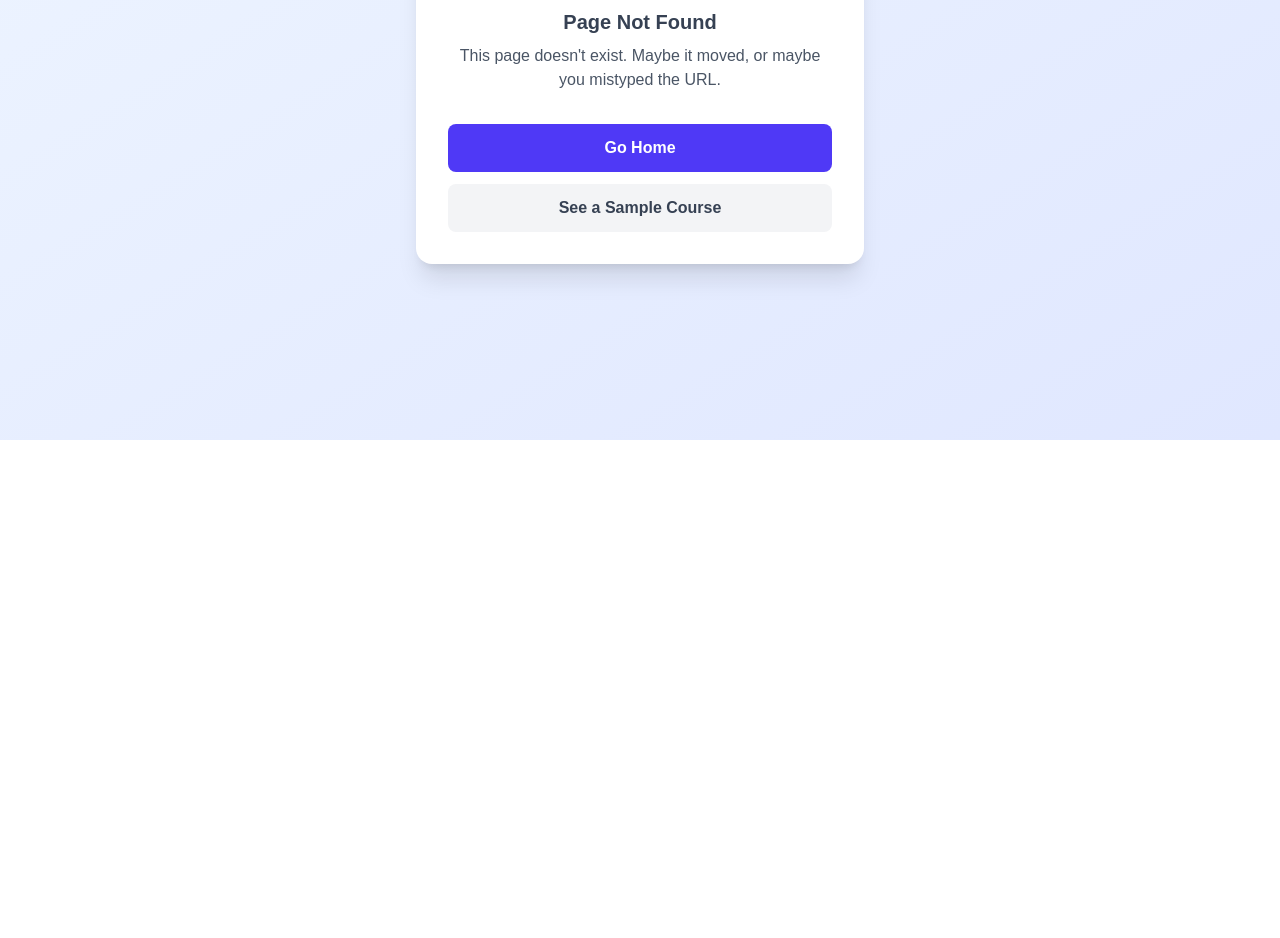
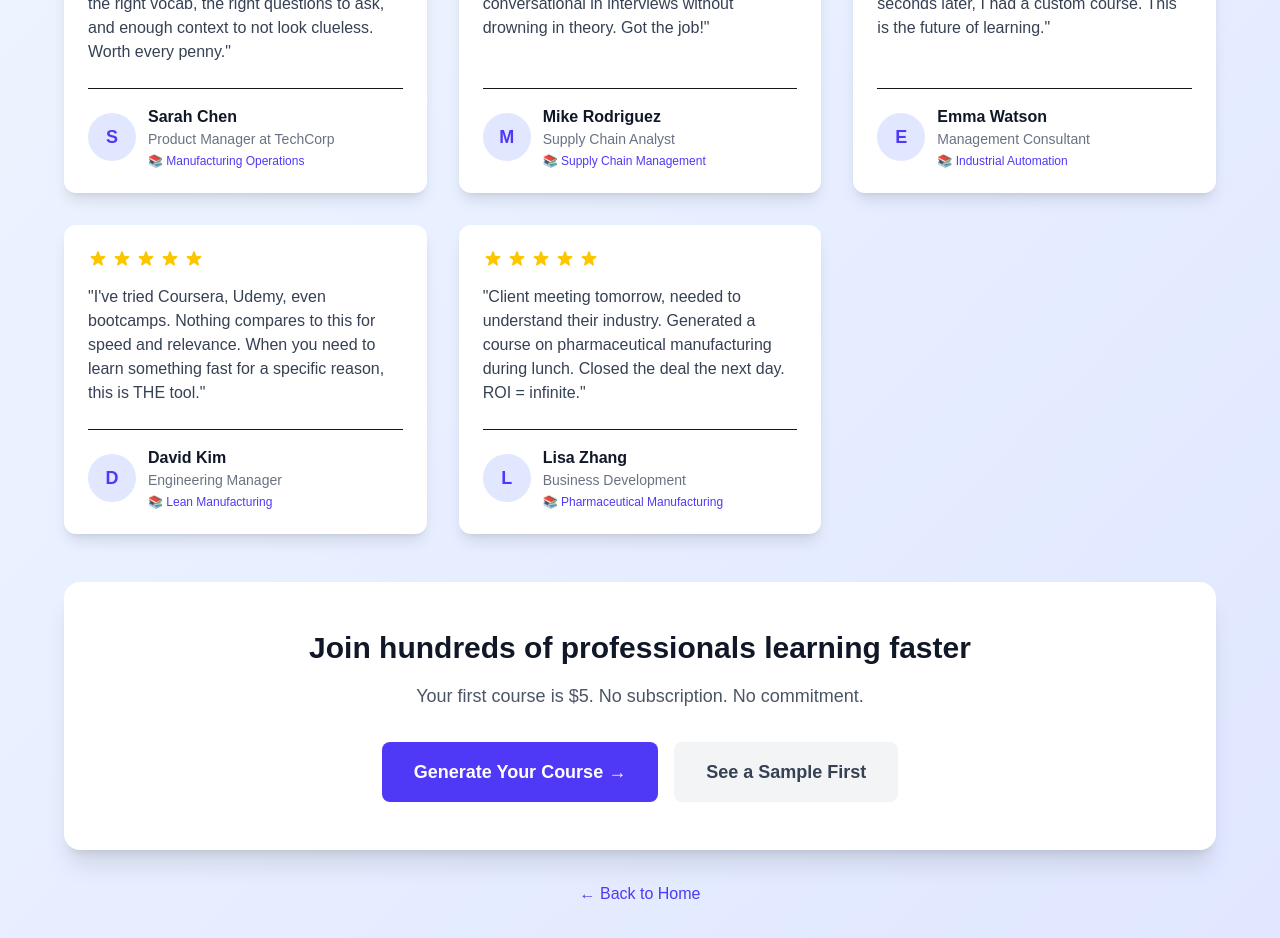
Before and after one commit to rahul-dcosta/adaptive-courses, a Next.js app in the folder app/: page /testimonials in a window 1280 px wide. Before the commit this address had no page. Shown: the part 360-1298 px from the top of the page. Before the commit the page ends 800 px from the top, so only its background shows below. Built offline with nearby package versions, Linux system fonts and the light colour scheme.

Commit message:
Add testimonials page and comprehensive helper utilities

```diff
--- /dev/null
+++ b/app/app/testimonials/page.tsx
@@ -0,0 +1,122 @@
+export default function TestimonialsPage() {
+  const testimonials = [
+    {
+      name: "Sarah Chen",
+      title: "Product Manager at TechCorp",
+      photo: null,
+      quote: "I had a factory tour in 24 hours and knew nothing about manufacturing. Adaptive Courses gave me exactly what I needed - the right vocab, the right questions to ask, and enough context to not look clueless. Worth every penny.",
+      rating: 5,
+      topic: "Manufacturing Operations"
+    },
+    {
+      name: "Mike Rodriguez",
+      title: "Supply Chain Analyst",
+      photo: null,
+      quote: "I was switching careers from marketing to supply chain. The 'Ask good questions' goal was perfect - I learned enough to sound conversational in interviews without drowning in theory. Got the job!",
+      rating: 5,
+      topic: "Supply Chain Management"
+    },
+    {
+      name: "Emma Watson",
+      title: "Management Consultant",
+      photo: null,
+      quote: "The button-based questions felt like magic. It knew exactly what I needed without me having to explain my entire situation. 30 seconds later, I had a custom course. This is the future of learning.",
+      rating: 5,
+      topic: "Industrial Automation"
+    },
+    {
+      name: "David Kim",
+      title: "Engineering Manager",
+      photo: null,
+      quote: "I've tried Coursera, Udemy, even bootcamps. Nothing compares to this for speed and relevance. When you need to learn something fast for a specific reason, this is THE tool.",
+      rating: 5,
+      topic: "Lean Manufacturing"
+    },
+    {
+      name: "Lisa Zhang",
+      title: "Business Development",
+      photo: null,
+      quote: "Client meeting tomorrow, needed to understand their industry. Generated a course on pharmaceutical manufacturing during lunch. Closed the deal the next day. ROI = infinite.",
+      rating: 5,
+      topic: "Pharmaceutical Manufacturing"
+    }
+  ];
+
+  return (
+    <div className="min-h-screen bg-gradient-to-br from-blue-50 to-indigo-100 py-16 px-4">
+      <div className="max-w-6xl mx-auto">
+        <div className="text-center mb-16">
+          <h1 className="text-4xl md:text-5xl font-bold text-gray-900 mb-4">
+            What Our Users Say
+          </h1>
+          <p className="text-xl text-gray-600">
+            Real results from professionals who needed to learn fast
+          </p>
+        </div>
+
+        <div className="grid md:grid-cols-2 lg:grid-cols-3 gap-8 mb-12">
+          {testimonials.map((testimonial, idx) => (
+            <div key={idx} className="bg-white rounded-xl shadow-lg p-6 flex flex-col">
+              {/* Stars */}
+              <div className="flex gap-1 mb-4">
+                {[...Array(testimonial.rating)].map((_, i) => (
+                  <svg key={i} className="w-5 h-5 text-yellow-400" fill="currentColor" viewBox="0 0 20 20">
+                    <path d="M9.049 2.927c.3-.921 1.603-.921 1.902 0l1.07 3.292a1 1 0 00.95.69h3.462c.969 0 1.371 1.24.588 1.81l-2.8 2.034a1 1 0 00-.364 1.118l1.07 3.292c.3.921-.755 1.688-1.54 1.118l-2.8-2.034a1 1 0 00-1.175 0l-2.8 2.034c-.784.57-1.838-.197-1.539-1.118l1.07-3.292a1 1 0 00-.364-1.118L2.98 8.72c-.783-.57-.38-1.81.588-1.81h3.461a1 1 0 00.951-.69l1.07-3.292z" />
+                  </svg>
+                ))}
+              </div>
+
+              {/* Quote */}
+              <blockquote className="text-gray-700 mb-6 flex-1">
+                "{testimonial.quote}"
+              </blockquote>
+
+              {/* Author */}
+              <div className="flex items-center gap-3 pt-4 border-t">
+                <div className="w-12 h-12 bg-indigo-100 rounded-full flex items-center justify-center text-indigo-600 font-bold text-lg">
+                  {testimonial.name[0]}
+                </div>
+                <div>
+                  <p className="font-semibold text-gray-900">{testimonial.name}</p>
+                  <p className="text-sm text-gray-500">{testimonial.title}</p>
+                  <p className="text-xs text-indigo-600 mt-1">📚 {testimonial.topic}</p>
+                </div>
+              </div>
+            </div>
+          ))}
+        </div>
+
+        {/* CTA */}
+        <div className="bg-white rounded-2xl shadow-xl p-8 md:p-12 text-center">
+          <h2 className="text-3xl font-bold text-gray-900 mb-4">
+            Join hundreds of professionals learning faster
+          </h2>
+          <p className="text-lg text-gray-600 mb-8">
+            Your first course is $5. No subscription. No commitment.
+          </p>
+          <div className="flex gap-4 justify-center flex-wrap">
+            <a
+              href="/"
+              className="bg-indigo-600 text-white font-semibold px-8 py-4 rounded-lg hover:bg-indigo-700 transition text-lg"
+            >
+              Generate Your Course →
+            </a>
+            <a
+              href="/sample"
+              className="bg-gray-100 text-gray-700 font-semibold px-8 py-4 rounded-lg hover:bg-gray-200 transition text-lg"
+            >
+              See a Sample First
+            </a>
+          </div>
+        </div>
+
+        {/* Back */}
+        <div className="mt-8 text-center">
+          <a href="/" className="text-indigo-600 hover:text-indigo-700 font-medium">
+            ← Back to Home
+          </a>
+        </div>
+      </div>
+    </div>
+  );
+}
--- /dev/null
+++ b/app/lib/helpers.ts
@@ -0,0 +1,159 @@
+// General helper utilities
+
+export function formatDate(date: Date | string): string {
+  const d = typeof date === 'string' ? new Date(date) : date;
+  return d.toLocaleDateString('en-US', {
+    year: 'numeric',
+    month: 'long',
+    day: 'numeric'
+  });
+}
+
+export function formatDateTime(date: Date | string): string {
+  const d = typeof date === 'string' ? new Date(date) : date;
+  return d.toLocaleString('en-US', {
+    year: 'numeric',
+    month: 'long',
+    day: 'numeric',
+    hour: '2-digit',
+    minute: '2-digit'
+  });
+}
+
+export function timeAgo(date: Date | string): string {
+  const d = typeof date === 'string' ? new Date(date) : date;
+  const seconds = Math.floor((Date.now() - d.getTime()) / 1000);
+
+  const intervals = {
+    year: 31536000,
+    month: 2592000,
+    week: 604800,
+    day: 86400,
+    hour: 3600,
+    minute: 60
+  };
+
+  for (const [unit, secondsInUnit] of Object.entries(intervals)) {
+    const interval = Math.floor(seconds / secondsInUnit);
+    if (interval >= 1) {
+      return `${interval} ${unit}${interval > 1 ? 's' : ''} ago`;
+    }
+  }
+
+  return 'just now';
+}
+
+export function truncate(str: string, maxLength: number): string {
+  if (str.length <= maxLength) return str;
+  return str.substring(0, maxLength - 3) + '...';
+}
+
+export function slugify(text: string): string {
+  return text
+    .toLowerCase()
+    .replace(/[^\w\s-]/g, '')
+    .replace(/[\s_-]+/g, '-')
+    .replace(/^-+|-+$/g, '');
+}
+
+export function capitalize(str: string): string {
+  return str.charAt(0).toUpperCase() + str.slice(1);
+}
+
+export function formatCurrency(amount: number, currency: string = 'USD'): string {
+  return new Intl.NumberFormat('en-US', {
+    style: 'currency',
+    currency
+  }).format(amount);
+}
+
+export function generateId(length: number = 8): string {
+  const chars = 'abcdefghijklmnopqrstuvwxyz0123456789';
+  let result = '';
+  for (let i = 0; i < length; i++) {
+    result += chars.charAt(Math.floor(Math.random() * chars.length));
+  }
+  return result;
+}
+
+export function debounce<T extends (...args: any[]) => any>(
+  func: T,
+  wait: number
+): (...args: Parameters<T>) => void {
+  let timeout: NodeJS.Timeout;
+  return function executedFunction(...args: Parameters<T>) {
+    const later = () => {
+      clearTimeout(timeout);
+      func(...args);
+    };
+    clearTimeout(timeout);
+    timeout = setTimeout(later, wait);
+  };
+}
+
+export function throttle<T extends (...args: any[]) => any>(
+  func: T,
+  limit: number
+): (...args: Parameters<T>) => void {
+  let inThrottle: boolean;
+  return function executedFunction(...args: Parameters<T>) {
+    if (!inThrottle) {
+      func(...args);
+      inThrottle = true;
+      setTimeout(() => (inThrottle = false), limit);
+    }
+  };
+}
+
+export function classNames(...classes: (string | boolean | undefined)[]): string {
+  return classes.filter(Boolean).join(' ');
+}
+
+export function groupBy<T>(array: T[], key: keyof T): Record<string, T[]> {
+  return array.reduce((result, item) => {
+    const groupKey = String(item[key]);
+    if (!result[groupKey]) {
+      result[groupKey] = [];
+    }
+    result[groupKey].push(item);
+    return result;
+  }, {} as Record<string, T[]>);
+}
+
+export function unique<T>(array: T[]): T[] {
+  return Array.from(new Set(array));
+}
+
+export function shuffle<T>(array: T[]): T[] {
+  const shuffled = [...array];
+  for (let i = shuffled.length - 1; i > 0; i--) {
+    const j = Math.floor(Math.random() * (i + 1));
+    [shuffled[i], shuffled[j]] = [shuffled[j], shuffled[i]];
+  }
+  return shuffled;
+}
+
+export function sleep(ms: number): Promise<void> {
+  return new Promise(resolve => setTimeout(resolve, ms));
+}
+
+export async function retry<T>(
+  fn: () => Promise<T>,
+  maxAttempts: number = 3,
+  delayMs: number = 1000
+): Promise<T> {
+  let lastError: Error;
+
+  for (let i = 0; i < maxAttempts; i++) {
+    try {
+      return await fn();
+    } catch (error) {
+      lastError = error as Error;
+      if (i < maxAttempts - 1) {
+        await sleep(delayMs * (i + 1)); // Exponential backoff
+      }
+    }
+  }
+
+  throw lastError!;
+}
```
